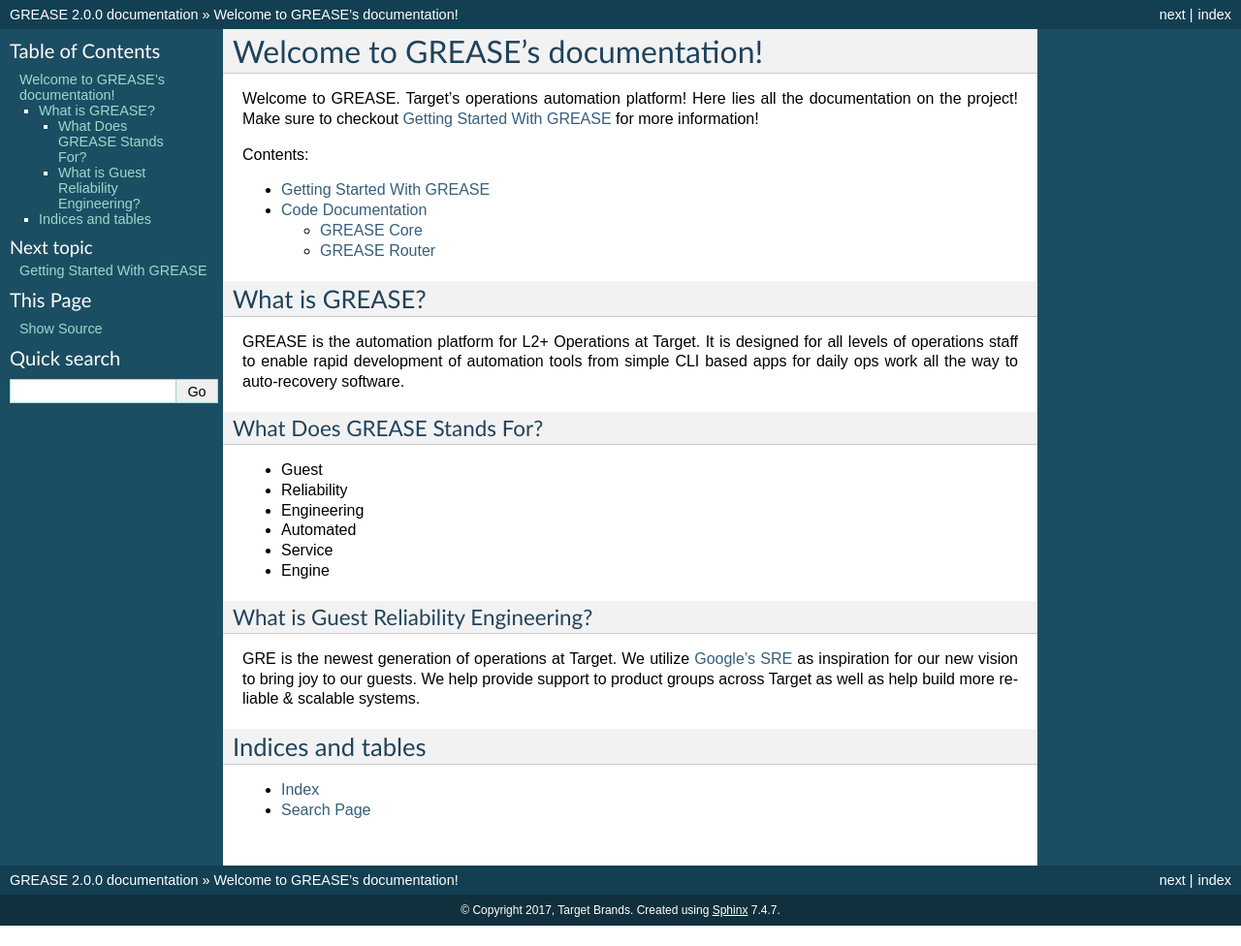
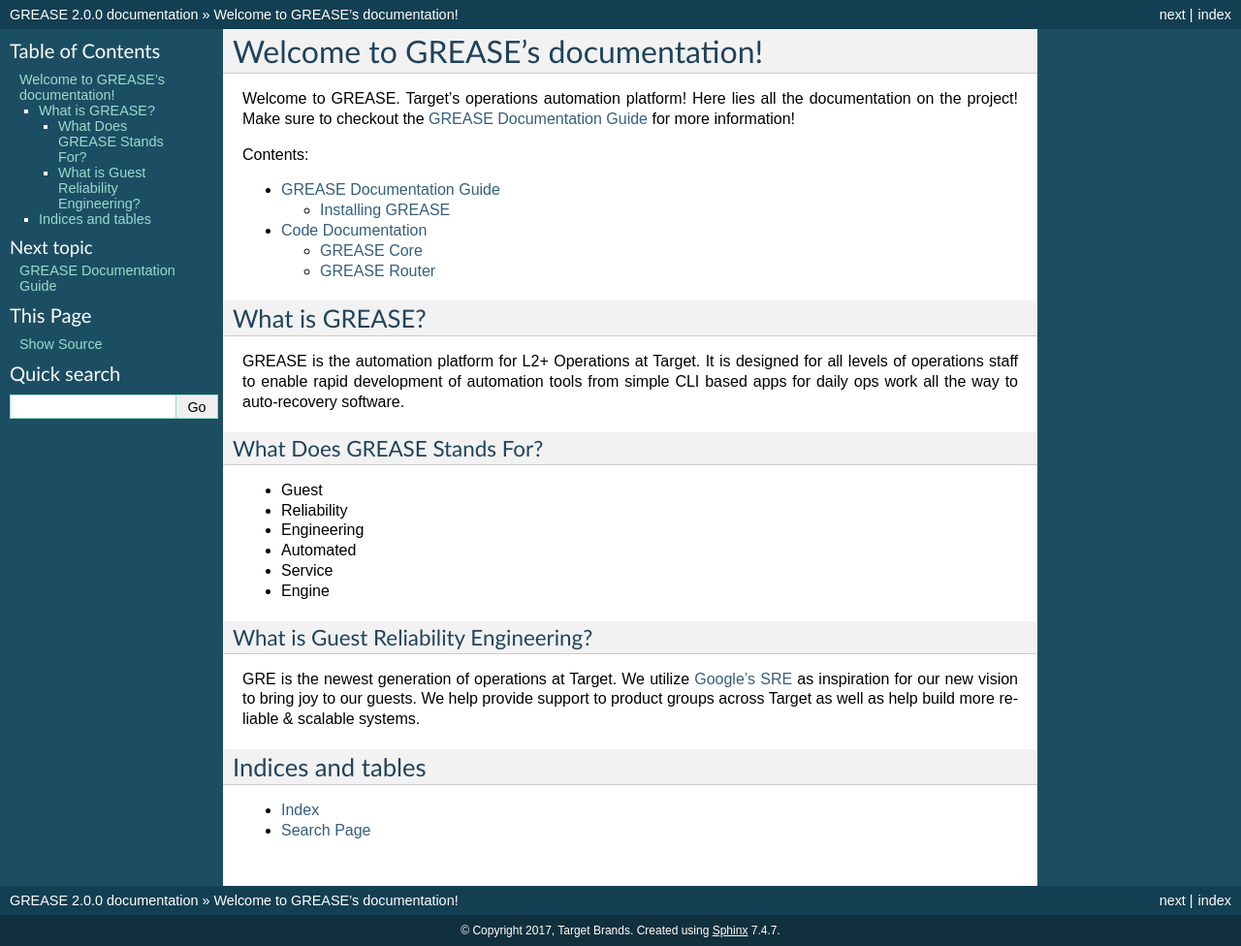
Before and after one commit to target/grease, a Sphinx documentation site: the page built from docs/index.rst, in a window 1280 px wide. Shown: the whole page at 97% size. Built offline with Sphinx 7.4.7, drawn with Linux system fonts in a browser that asks for light colours; before the commit the page ends 955 px from its top, so only the background shows below that.

Commit message:
Added More Docs
Signed-off-by: James.E.Bell <james.e.bell@target.com>

```diff
--- a/docs/index.rst
+++ b/docs/index.rst
@@ -7,13 +7,13 @@
 ******************************************
 
 Welcome to GREASE. Target's operations automation platform! Here lies all the documentation on the project! Make sure
-to checkout :doc:`getting_started` for more information!
+to checkout the :doc:`GREASE_Guide` for more information!
 
 .. toctree::
    :maxdepth: 2
    :caption: Contents:
 
-   getting_started
+   GREASE_Guide
    tgt_grease
 
 What is GREASE?
```
Also changed, not shown: docs/GREASE_Guide.rst (added, +10 -0 lines), docs/GreaseGuide/Installation.rst (added, +26 -0 lines), docs/getting_started.rst (deleted, +0 -8 lines), 1 other file.
